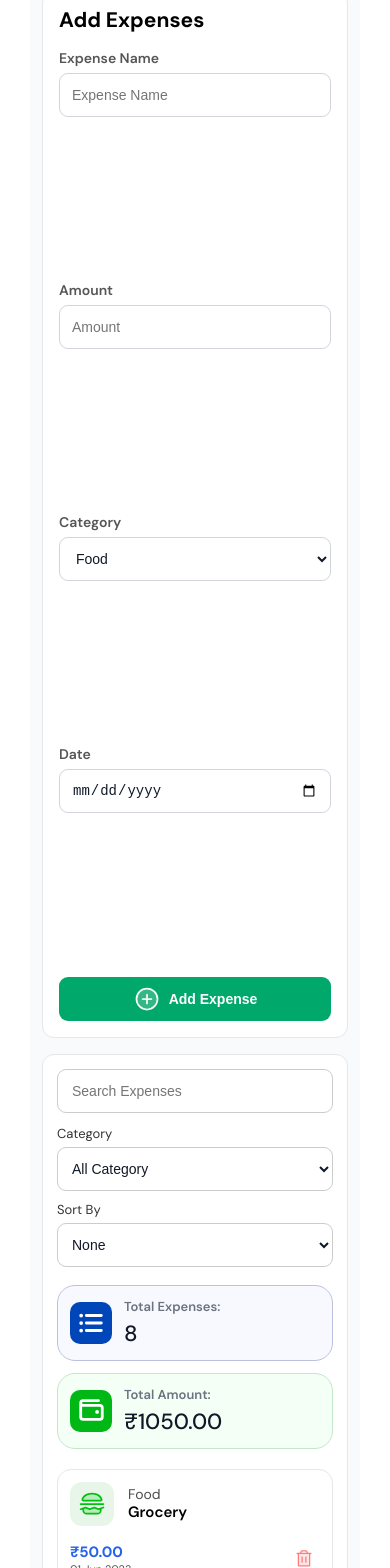
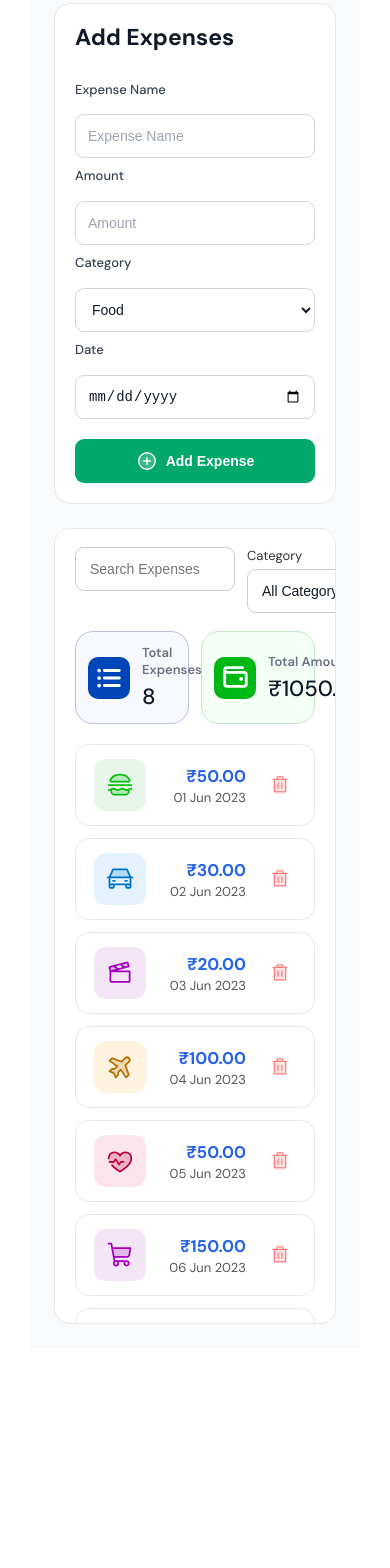
Before and after one commit to anshumitasahu/MoneyTrail, a React (Vite) app: page /expenses in a window 390 px wide. Shown: the part 169-1737 px from the top of the page. After the commit the page ends 1547 px from the top, so only its background shows below. Built offline with nearby package versions, Linux system fonts and the light colour scheme.

Commit message:
fixed css

```diff
--- a/src/components/Expenses.css
+++ b/src/components/Expenses.css
@@ -3,8 +3,8 @@
 }
 
 .expense-tracker {
-  display: flex;
-  align-items: flex-start;
+  display: grid;
+  grid-template-columns: repeat(auto-fit, minmax(min(100%, 320px), 1fr));
   gap: 24px;
   width: 100%;
   min-height: 100vh;
@@ -12,10 +12,9 @@
   background: #f9fafb;
 }
 
-
 .add-expenses {
-  flex: 0 0 320px;
-  width: 320px;
+  width: 100%;
+  height: fit-content;
   padding: 20px;
   background: #fff;
   border: 1px solid #e5e7eb;
@@ -23,15 +22,26 @@
 }
 
 .add-expenses h2 {
-  margin: 0 0 16px;
-  font-size: 24px;
+  margin: 0 0 20px;
+  font-size: 23px;
   line-height: 1.2;
+  color: #111827;
 }
 
-.add-expenses form {
+
+.add-expenses .input {
   display: flex;
   flex-direction: column;
-  gap: 12px;
+  gap: 10px;
+  margin: 0;
+}
+
+.add-expenses .input p {
+  color: #374151;
+  font-size: 13px;
+  font-weight: 500;
+  line-height: 1.3;
+  margin-top: 10px;
 }
 
 .add-expenses input,
@@ -42,9 +52,13 @@
   border: 1px solid #d1d5db;
   border-radius: 9px;
   outline: none;
-  font-size: 14px;
   background: #fff;
   color: #111827;
+  font-size: 14px;
+}
+
+.add-expenses input::placeholder {
+  color: #9ca3af;
 }
 
 .add-expenses input:focus,
@@ -52,7 +66,7 @@
 .select select:focus,
 .search-expenses input:focus {
   border-color: #2563eb;
-  box-shadow: 0 0 0 2px rgba(37, 99, 235, 0.08);
+  box-shadow: 0 0 0 3px rgba(37, 99, 235, 0.08);
 }
 
 .submit-btn {
@@ -62,6 +76,7 @@
   align-items: center;
   justify-content: center;
   gap: 8px;
+  margin-top: 20px;
   border: 0;
   border-radius: 9px;
   background: #00ad70;
@@ -69,15 +84,19 @@
   font-size: 14px;
   font-weight: 600;
   cursor: pointer;
-  transition: background 0.2s ease;
+  transition: background 0.2s ease, transform 0.15s ease;
 }
 
 .submit-btn:hover {
   background: #009961;
 }
 
+.submit-btn:active {
+  transform: translateY(1px);
+}
+
 .all-expenses {
-  flex: 1;
+  width: 100%;
   min-width: 0;
   max-height: calc(100vh - 48px);
   overflow-y: auto;
@@ -96,14 +115,13 @@
 }
 
 .search-expenses-and-filter {
-  display: flex;
-  align-items: flex-end;
+  display: grid;
+  grid-template-columns: minmax(160px, 1fr) minmax(280px, 1.8fr);
   gap: 12px;
   margin-bottom: 18px;
 }
 
 .search-expenses {
-  flex: 1;
   min-width: 0;
 }
 
@@ -114,26 +132,25 @@
   border: 1px solid #ccc;
   border-radius: 9px;
   outline: none;
+  background: #fff;
   font-size: 14px;
-  background: #fff;
 }
 
 .filter-expenses {
-  display: flex;
-  flex: 1.8;
+  display: grid;
+  grid-template-columns: repeat(2, minmax(0, 1fr));
   gap: 12px;
   min-width: 0;
 }
 
 .select {
-  flex: 1;
   min-width: 0;
 }
 
 .select p {
   margin: 0 0 5px;
+  color: #333;
   font-size: 13px;
-  color: #333;
 }
 
 .select select {
@@ -144,8 +161,8 @@
   border-radius: 9px;
   outline: none;
   background: #fff;
+  color: #111827;
   font-size: 14px;
-  color: #111827;
 }
 
 .total-number-expenses {
@@ -202,9 +219,9 @@
 
 .info-p {
   margin: 4px 0 0;
+  color: #111827;
   font-size: 22px;
   font-weight: 500;
-  color: #111827;
 }
 
 .expense-list {
@@ -224,9 +241,7 @@
   border: 1px solid #e5e7eb;
   border-radius: 14px;
   background: #fff;
-  transition:
-    border-color 0.2s ease,
-    box-shadow 0.2s ease;
+  transition: border-color 0.2s ease, box-shadow 0.2s ease;
 }
 
 .expense-card:hover {
@@ -250,7 +265,6 @@
   align-items: center;
   justify-content: center;
   border-radius: 12px;
-  background: #eff6ff;
   font-size: 24px;
 }
 
@@ -261,6 +275,7 @@
 .expense-info h4 {
   margin: 0;
   overflow: hidden;
+  color: #111827;
   font-size: 15px;
   font-weight: 600;
   line-height: 1.3;
@@ -277,20 +292,15 @@
   white-space: nowrap;
 }
 
-.expense-meta {
-  display: flex;
-  flex-wrap: wrap;
-  gap: 8px;
-  margin-top: 5px;
-  color: #6b7280;
-  font-size: 12px;
-}
-
 .expense-right {
   display: flex;
   align-items: center;
   gap: 18px;
   flex-shrink: 0;
+}
+
+.amount-date {
+  text-align: right;
 }
 
 .amount-p {
@@ -302,7 +312,7 @@
 }
 
 .date {
-  margin: 0;
+  margin: 2px 0 0;
   color: #555;
   font-size: 13px;
   white-space: nowrap;
@@ -319,138 +329,10 @@
   outline: 0;
   border-radius: 8px;
   background: transparent;
-  color: #ff5b63;
   cursor: pointer;
-  transition:
-    background 0.2s ease,
-    color 0.2s ease;
+  transition: background 0.2s ease, color 0.2s ease;
 }
 
 .btn-delete button:hover {
   background: #fff1f2;
-  color: #e11d48;
 }
-
-
-@media (max-width: 900px) {
-  .expense-tracker {
-    flex-direction: column;
-  }
-
-  .add-expenses {
-    width: 100%;
-    flex: none;
-    max-width: none;
-  }
-
-  .all-expenses {
-    width: 100%;
-    max-height: none;
-  }
-
-  .search-expenses-and-filter {
-    flex-direction: column;
-    align-items: stretch;
-  }
-
-  .filter-expenses {
-    width: 100%;
-  }
-}
-
-@media (max-width: 600px) {
-  .expense-tracker {
-    gap: 16px;
-    padding: 12px;
-  }
-
-  .add-expenses,
-  .all-expenses {
-    border-radius: 12px;
-  }
-
-  .add-expenses {
-    padding: 16px;
-  }
-
-  .add-expenses h2 {
-    font-size: 21px;
-  }
-
-  .header-expense-list {
-    padding: 14px;
-  }
-
-  .filter-expenses {
-    flex-direction: column;
-    gap: 10px;
-  }
-
-  .total-number-expenses {
-    grid-template-columns: 1fr;
-  }
-
-  .expense-list {
-    padding: 6px 14px 14px;
-  }
-
-  .expense-card {
-    align-items: flex-start;
-    padding: 12px;
-  }
-
-  .expense-left {
-    align-items: flex-start;
-  }
-
-  .expense-icon {
-    width: 44px;
-    height: 44px;
-    flex-basis: 44px;
-    font-size: 20px;
-  }
-
-  .expense-info h4 {
-    white-space: normal;
-  }
-
-  .expense-info p {
-    white-space: normal;
-  }
-
-  .expense-right {
-    flex-direction: column;
-    align-items: flex-end;
-    gap: 6px;
-  }
-
-  .date {
-    font-size: 11px;
-  }
-
-  .amount-p {
-    font-size: 15px;
-  }
-}
-
-
-@media (max-width: 420px) {
-  .expense-card {
-    flex-direction: column;
-  }
-
-  .expense-left {
-    width: 100%;
-  }
-
-  .expense-right {
-    width: 100%;
-    flex-direction: row;
-    align-items: center;
-    justify-content: space-between;
-  }
-
-  .btn-delete {
-    margin-left: auto;
-  }
-}
--- a/src/components/Expenses.jsx
+++ b/src/components/Expenses.jsx
@@ -1,6 +1,32 @@
-import { useState, useEffect } from "react";
-import './Expenses.css'
-import { TrashIcon, PlusCircleIcon, HamburgerIcon, CarIcon, FilmSlateIcon, AirplaneTiltIcon, GraduationCapIcon, HeartbeatIcon, ShoppingCartIcon, ReceiptIcon, PackageIcon, ListBulletsIcon, WalletIcon } from "@phosphor-icons/react";
+import { useEffect, useState } from "react";
+import "./Expenses.css";
+import {
+  TrashIcon,
+  PlusCircleIcon,
+  HamburgerIcon,
+  CarIcon,
+  FilmSlateIcon,
+  AirplaneTiltIcon,
+  GraduationCapIcon,
+  HeartbeatIcon,
+  ShoppingCartIcon,
+  ReceiptIcon,
+  PackageIcon,
+  ListBulletsIcon,
+  WalletIcon
+} from "@phosphor-icons/react";
+
+const categories = [
+  "Food",
+  "Transport",
+  "Entertainment",
+  "Travel",
+  "Education",
+  "Healthcare",
+  "Shopping",
+  "Bills",
+  "Other"
+];
 
 const defaultExpenses = [
   { id: 1, name: "Grocery", amount: 50, category: "Food", date: "2023-06-01" },
@@ -10,8 +36,44 @@ const defaultExpenses = [
   { id: 5, name: "Healthcare", amount: 50, category: "Healthcare", date: "2023-06-05" },
   { id: 6, name: "Shopping", amount: 150, category: "Shopping", date: "2023-06-06" },
   { id: 7, name: "Bills", amount: 600, category: "Bills", date: "2023-06-07" },
-  { id: 8, name: "Other", amount: 50, category: "Other", date: "2023-06-08" },
+  { id: 8, name: "Other", amount: 50, category: "Other", date: "2023-06-08" }
 ];
+
+const categoryIcons = {
+  Food: HamburgerIcon,
+  Transport: CarIcon,
+  Entertainment: FilmSlateIcon,
+  Travel: AirplaneTiltIcon,
+  Education: GraduationCapIcon,
+  Healthcare: HeartbeatIcon,
+  Shopping: ShoppingCartIcon,
+  Bills: ReceiptIcon,
+  Other: PackageIcon
+};
+
+const categoryBackgroundColors = {
+  Food: "#E8F5E9",
+  Transport: "#E3F2FD",
+  Entertainment: "#F3E5F5",
+  Travel: "#FFF3E0",
+  Education: "#E8EAF6",
+  Healthcare: "#FCE4EC",
+  Shopping: "#F3E5F5",
+  Bills: "#FFF8E1",
+  Other: "#ECEFF1"
+};
+
+const categoryColors = {
+  Food: "#00c110",
+  Transport: "#0072c3",
+  Entertainment: "#a300bc",
+  Travel: "#b36f00",
+  Education: "#001aaf",
+  Healthcare: "#b6003d",
+  Shopping: "#a200bb",
+  Bills: "#a47e00",
+  Other: "#00558d"
+};
 
 export default function Expenses() {
   const [expenses, setExpenses] = useState(() => {
@@ -23,7 +85,7 @@ export default function Expenses() {
     name: "",
     amount: "",
     category: "Food",
-    date: "",
+    date: ""
   });
 
   const [filters, setFilters] = useState({
@@ -32,6 +94,17 @@ export default function Expenses() {
     sort: ""
   });
 
+  useEffect(() => {
+    localStorage.setItem("expenses", JSON.stringify(expenses));
+  }, [expenses]);
+
+  const handleChange = (e) => {
+    setExpense({
+      ...expense,
+      [e.target.name]: e.target.value
+    });
+  };
+
   const handleFilterChange = (e) => {
     setFilters({
       ...filters,
@@ -39,18 +112,8 @@ export default function Expenses() {
     });
   };
 
-  useEffect(() => {
-    localStorage.setItem("expenses", JSON.stringify(expenses));
-  }, [expenses]);
-
-
-  const handleChange = (e) => {
-    setExpense({ ...expense, [e.target.name]: e.target.value });
-  }
-
   const handleDeleteExpense = (id) => {
-    const updatedExpenses = expenses.filter((expense) => expense.id !== id);
-    setExpenses(updatedExpenses);
+    setExpenses(expenses.filter((expense) => expense.id !== id));
   };
 
   const handleAddExpense = (e) => {
@@ -58,10 +121,10 @@ export default function Expenses() {
 
     const newExpense = {
       id: Date.now(),
-      name: expense.name,
+      name: expense.name.trim(),
       amount: parseFloat(expense.amount),
       category: expense.category,
-      date: expense.date,
+      date: expense.date
     };
 
     setExpenses([...expenses, newExpense]);
@@ -70,19 +133,17 @@ export default function Expenses() {
       name: "",
       amount: "",
       category: "Food",
-      date: "",
+      date: ""
     });
   };
 
-  const filteredExpenses = expenses.filter((expense) => {
-    const matchSearch =
-      expense.name
+  const filteredExpenses = expenses.filter((item) => {
+    const matchSearch = item.name
       .toLowerCase()
       .includes(filters.search.toLowerCase());
 
     const matchCategory =
-      filters.category === "" ||
-      expense.category === filters.category;
+      filters.category === "" || item.category === filters.category;
 
     return matchSearch && matchCategory;
   });
@@ -91,62 +152,27 @@ export default function Expenses() {
     switch (filters.sort) {
       case "amount-asc":
         return a.amount - b.amount;
-
       case "amount-desc":
         return b.amount - a.amount;
-
       case "date-asc":
         return new Date(a.date) - new Date(b.date);
-
       case "date-desc":
         return new Date(b.date) - new Date(a.date);
-
       default:
         return 0;
     }
   });
 
-
-  const categoryIcons = {
-    Food: HamburgerIcon,
-    Transport: CarIcon,
-    Entertainment: FilmSlateIcon,
-    Travel: AirplaneTiltIcon,
-    Education: GraduationCapIcon,
-    Healthcare: HeartbeatIcon,
-    Shopping: ShoppingCartIcon,
-    Bills: ReceiptIcon,
-    Other: PackageIcon,
-  };
-
-  const categoryBackgroundColors = {
-    Food: "#E8F5E9",
-    Transport: "#E3F2FD",
-    Entertainment: "#F3E5F5",
-    Travel: "#FFF3E0",
-    Education: "#E8EAF6",
-    Healthcare: "#FCE4EC",
-    Shopping: "#F3E5F5",
-    Bills: "#FFF8E1",
-    Other: "#ECEFF1",
-  };
-
-  const categoryColors = {
-    Food: "#00c110",
-    Transport: "#0072c3",
-    Entertainment: "#a300bc",
-    Travel: "#b36f00",
-    Education: "#001aaf",
-    Healthcare: "#b6003d",
-    Shopping: "#a200bb",
-    Bills: "#a47e00",
-    Other: "#00558d",
-  }
+  const totalAmount = sortedExpenses.reduce(
+    (sum, item) => sum + (item.amount || 0),
+    0
+  );
 
   return (
-    <div className='expense-tracker'>
+    <div className="expense-tracker">
       <div className="add-expenses">
         <h2>Add Expenses</h2>
+
         <form onSubmit={handleAddExpense}>
           <div className="input expense-name">
             <p>Expense Name</p>
@@ -162,10 +188,18 @@ export default function Expenses() {
 
           <div className="input expense-amount">
             <p>Amount</p>
-            <input type="number" name="amount" required placeholder="Amount"
+            <input
+              type="number"
+              name="amount"
+              min="0"
+              step="0.01"
+              required
+              placeholder="Amount"
               value={expense.amount}
-              onChange={handleChange} />
+              onChange={handleChange}
+            />
           </div>
+
           <div className="input expense-category">
             <p>Category</p>
             <select
@@ -174,52 +208,69 @@ export default function Expenses() {
               value={expense.category}
               onChange={handleChange}
             >
-              <option value="Food">Food</option>
-              <option value="Transport">Transport</option>
-              <option value="Entertainment">Entertainment</option>
-              <option value="Travel">Travel</option>
-              <option value="Education">Education</option>
-              <option value="Healthcare">Healthcare</option>
-              <option value="Shopping">Shopping</option>
-              <option value="Bills">Bills</option>
-              <option value="Other">Other</option>
+              {categories.map((category) => (
+                <option key={category} value={category}>
+                  {category}
+                </option>
+              ))}
             </select>
           </div>
-          <div className='input expense-date'>
+
+          <div className="input expense-date">
             <p>Date</p>
-            <input type="date" name="date" required value={expense.date} onChange={handleChange} />
+            <input
+              type="date"
+              name="date"
+              required
+              value={expense.date}
+              onChange={handleChange}
+            />
           </div>
+
           <button className="submit-btn" type="submit">
-            <PlusCircleIcon size={28} color="#f8f8f8" weight="duotone" />
+            <PlusCircleIcon size={22} weight="duotone" />
             <span>Add Expense</span>
           </button>
         </form>
       </div>
+
       <div className="all-expenses">
         <div className="header-expense-list">
           <div className="search-expenses-and-filter">
             <div className="search-expenses">
-              <input type="text" name="search" placeholder="Search Expenses" value={filters.search} onChange={handleFilterChange} />
+              <input
+                type="text"
+                name="search"
+                placeholder="Search Expenses"
+                value={filters.search}
+                onChange={handleFilterChange}
+              />
             </div>
+
             <div className="filter-expenses">
-              <div className="select category">
+              <div className="select">
                 <p>Category</p>
-                <select name="category" value={filters.category} onChange={handleFilterChange}>
+                <select
+                  name="category"
+                  value={filters.category}
+                  onChange={handleFilterChange}
+                >
                   <option value="">All Category</option>
-                  <option value="Food">Food</option>
-                  <option value="Transport">Transport</option>
-                  <option value="Entertainment">Entertainment</option>
-                  <option value="Travel">Travel</option>
-                  <option value="Education">Education</option>
-                  <option value="Healthcare">Healthcare</option>
-                  <option value="Shopping">Shopping</option>
-                  <option value="Bills">Bills</option>
-                  <option value="Other">Other</option>
+                  {categories.map((category) => (
+                    <option key={category} value={category}>
+                      {category}
+                    </option>
+                  ))}
                 </select>
               </div>
-              <div className="select sort">
+
+              <div className="select">
                 <p>Sort By</p>
-                <select name="sort" value={filters.sort} onChange={handleFilterChange}>
+                <select
+                  name="sort"
+                  value={filters.sort}
+                  onChange={handleFilterChange}
+                >
                   <option value="">None</option>
                   <option value="amount-asc">Amount (Low to High)</option>
                   <option value="amount-desc">Amount (High to Low)</option>
@@ -229,78 +280,94 @@ export default function Expenses() {
               </div>
             </div>
           </div>
+
           <div className="total-number-expenses">
             <div className="final-expense-card number">
               <div className="final-expense-card-img number-img">
-                <ListBulletsIcon size={32} color="#ffff" weight="bold" />
+                <ListBulletsIcon size={32} color="#fff" weight="bold" />
               </div>
-              <div className="final-expense-card-info number-info">
+
+              <div>
                 <p className="info-title">Total Expenses:</p>
                 <p className="info-p">{sortedExpenses.length}</p>
               </div>
             </div>
+
             <div className="final-expense-card total">
               <div className="final-expense-card-img total-img">
-                <WalletIcon size={32} color="#ffff" weight="bold" />
+                <WalletIcon size={32} color="#fff" weight="bold" />
               </div>
-              <div className="final-expense-card-info total-info">
-                <p className="info-title">Total Amount: </p>
-                <p className="info-p">₹{sortedExpenses.reduce((sum, expense) => sum + (expense.amount || 0), 0).toFixed(2)}</p>
+
+              <div>
+                <p className="info-title">Total Amount:</p>
+                <p className="info-p">₹{totalAmount.toFixed(2)}</p>
               </div>
             </div>
           </div>
         </div>
+
         <div className="expense-list">
-          {sortedExpenses.map((expense) => {
-            const Icon = categoryIcons[expense.category] || PackageIcon;
+          {sortedExpenses.map((item) => {
+            const Icon = categoryIcons[item.category] || PackageIcon;
 
             return (
-              <div className="expense-card" key={expense.id}>
+              <div className="expense-card" key={item.id}>
                 <div className="expense-left">
-
-                  <div className="expense-icon"
+                  <div
+                    className="expense-icon"
                     style={{
-                      backgroundColor: categoryBackgroundColors[expense.category],
+                      backgroundColor:
+                        categoryBackgroundColors[item.category]
                     }}
                   >
-                    {/* 🍔 */}
-                    <Icon size={28} weight="duotone" color={categoryColors[expense.category]} />
+                    <Icon
+                      size={28}
+                      weight="duotone"
+                      color={categoryColors[item.category]}
+                    />
                   </div>
 
                   <div className="expense-info">
-                    <p>{expense.category}</p>
-                    <h4>{expense.name}</h4>
+                    <p>{item.category}</p>
+                    <h4>{item.name}</h4>
                   </div>
-
                 </div>
 
                 <div className="expense-right">
                   <div className="amount-date">
                     <p className="amount-p">
-                      ₹{expense.amount.toFixed(2)}
+                      ₹{item.amount.toFixed(2)}
                     </p>
-                    <p className="date">{expense.date
-                      ? new Date(expense.date).toLocaleDateString("en-GB", {
+
+                    <p className="date">
+                      {item.date
+                        ? new Date(item.date).toLocaleDateString("en-GB", {
                             day: "2-digit",
                             month: "short",
-                        year: "numeric",
+                            year: "numeric"
                           })
                         : ""}
                     </p>
                   </div>
 
                   <div className="btn-delete">
-                    <button onClick={() => handleDeleteExpense(expense.id)}>
-                      <TrashIcon size={20} color="#ff7a7a" weight="duotone" />
+                    <button
+                      type="button"
+                      onClick={() => handleDeleteExpense(item.id)}
+                    >
+                      <TrashIcon
+                        size={20}
+                        color="#ff7a7a"
+                        weight="duotone"
+                      />
                     </button>
                   </div>
                 </div>
               </div>
             );
           })}
-
         </div>
       </div>
     </div>
-  )
+  );
 }
```
Lines whose indentation alone changed are shown as unchanged.
